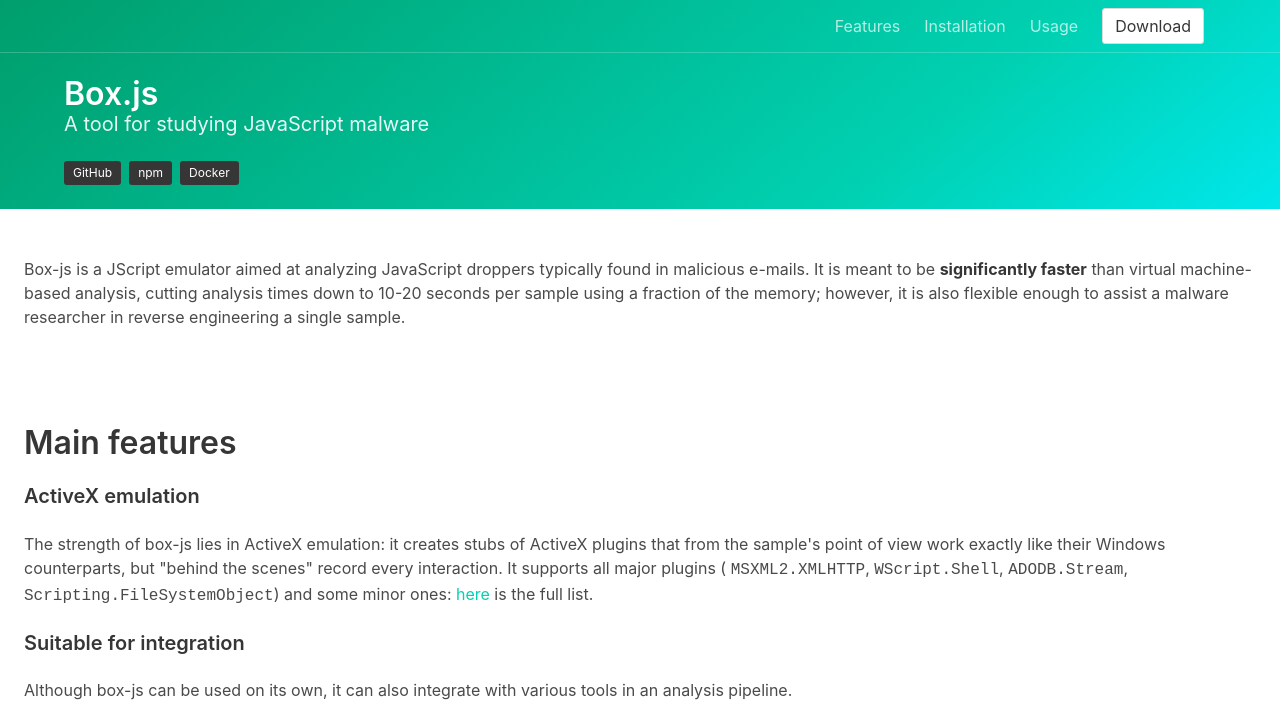
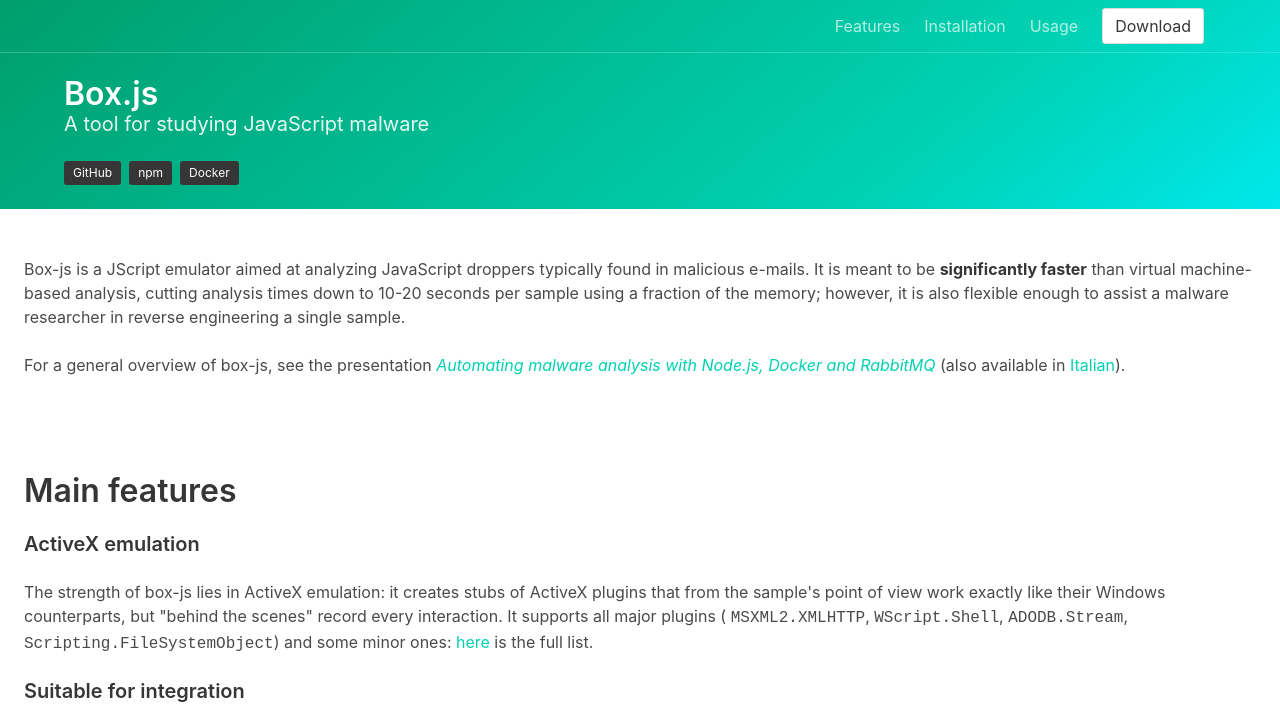
Before and after one commit to CapacitorSet/box-js, a plain HTML site: page index.pug in a window 1280 px wide. Shown: the top 715 px of the page. Drawn offline with nearby package versions, Linux system fonts and the light colour scheme; files that its build step writes are made by us from their sources.

Commit message:
Link the presentation in the index

```diff
--- a/index.pug
+++ b/index.pug
@@ -21,7 +21,10 @@
 				a.tag.is-dark(href="https://npmjs.com/package/box-js") npm
 				a.tag.is-dark(href="https://hub.docker.com/r/capacitorset/box-js/") Docker
 	section.section
-		| Box-js is a JScript emulator aimed at analyzing JavaScript droppers typically found in malicious e-mails. It is meant to be #[strong significantly faster] than virtual machine-based analysis, cutting analysis times down to 10-20 seconds per sample using a fraction of the memory; however, it is also flexible enough to assist a malware researcher in reverse engineering a single sample.
+		p Box-js is a JScript emulator aimed at analyzing JavaScript droppers typically found in malicious e-mails. It is meant to be #[strong significantly faster] than virtual machine-based analysis, cutting analysis times down to 10-20 seconds per sample using a fraction of the memory; however, it is also flexible enough to assist a malware researcher in reverse engineering a single sample.
+
+		br
+		p For a general overview of box-js, see the presentation #[a(href="./revealjs/eng"): i Automating malware analysis with Node.js, Docker and RabbitMQ] (also available in #[a(href="./revealjs/ita") Italian]).
 	section.section#features
 		h2.title Main features
 		h5.title.is-5 ActiveX emulation
```
Also changed, not shown: index.html.
